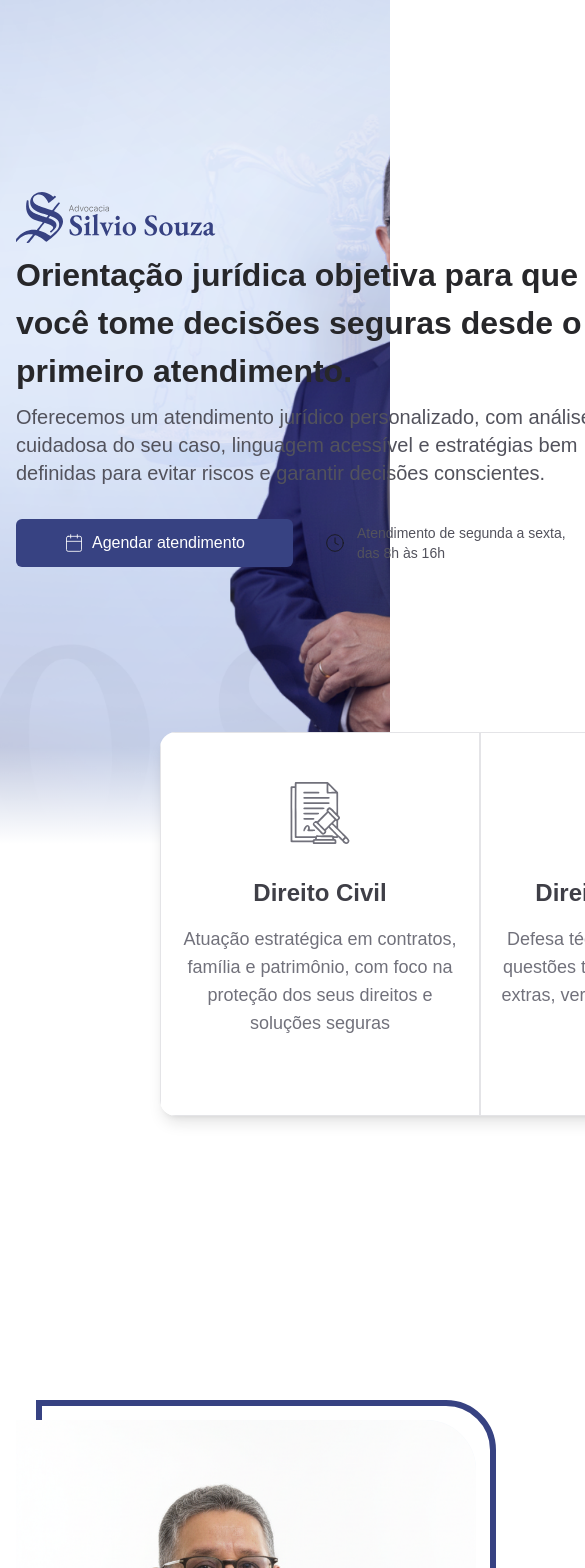
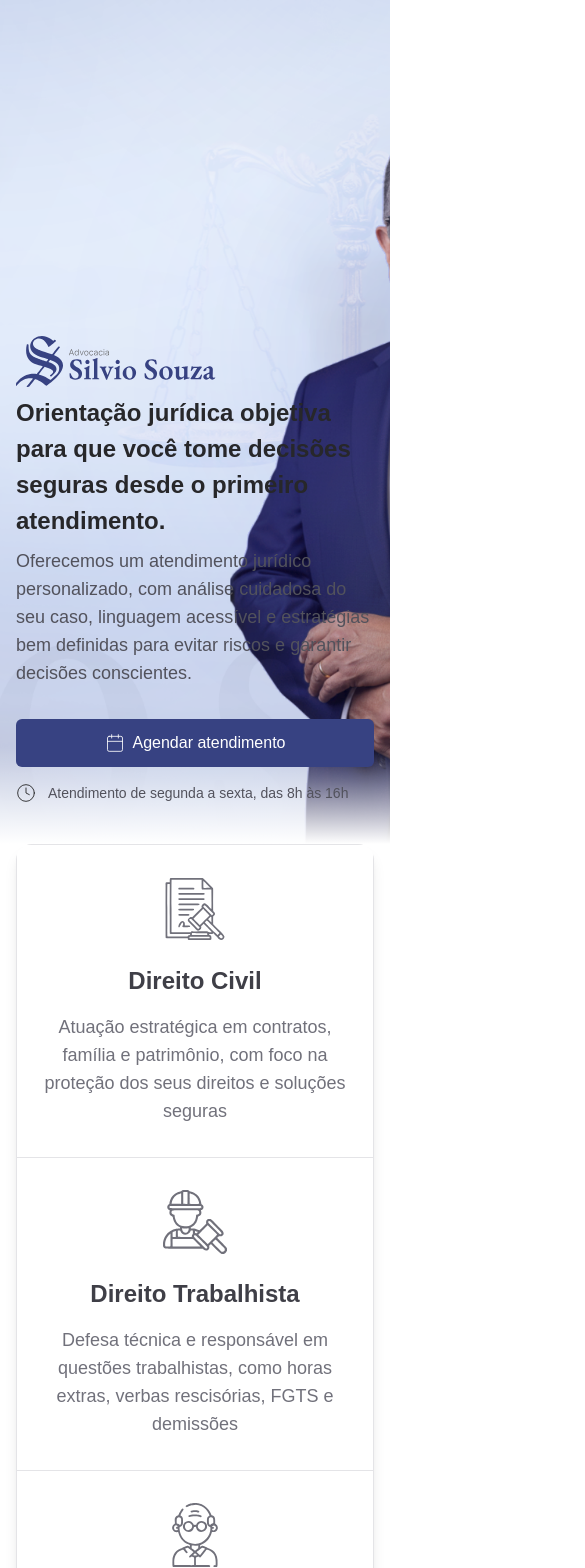
Before and after one commit to inovasoapp/Advocacia-Silvio-Souza, a Next.js app: page / in a window 390 px wide. Shown: the top 1568 px of the page, 585 px wide, since content can reach past the window. Built offline with nearby package versions, Linux system fonts and the light colour scheme.

Commit message:
adapt to mobile

```diff
--- a/src/app/components/about.tsx
+++ b/src/app/components/about.tsx
@@ -4,8 +4,8 @@ import Image from "next/image";
 export function About() {
   return (
     <section className="py-20">
-      <div className="container-section flex items-center gap-20">
-        <div className="relative flex-none max-w-[460px] w-full h-[600px]">
+      <div className="container-section flex flex-col lg:flex lg:flex-row items-center gap-20">
+        <div className="relative flex-none max-w-[460px] w-full h-[600px] px-4 lg:px-0">
           <div className="w-full h-full border-6 border-[#374282] rounded-tr-[50px] -translate-y-5 translate-x-5" />
 
           <div className="absolute top-0 left-0 z-10 w-full h-full bg-blue-50 rounded-tr-[50px] rounded-bl-[50px] overflow-hidden">
--- a/src/app/components/cards.tsx
+++ b/src/app/components/cards.tsx
@@ -2,19 +2,19 @@ import Image from "next/image";
 
 export function Cards() {
   return (
-    <section className="-mt-28 pb-28">
-      <div className="w-7xl mx-auto px-4">
-        <div className="flex justify-center ">
-          <div className="shadow-lg flex justify-center overflow-hidden rounded-2xl z-20">
-            <div className="flex flex-col items-center bg-background w-80 h-96 px-4 py-4 border border-zinc-200 ">
+    <section className="lg:-mt-28 pb-28 relative z-20">
+      <div className="max-w-7xl mx-auto px-4">
+        <div className="flex justify-center">
+          <div className="shadow-lg flex flex-col md:flex-row justify-center overflow-hidden rounded-2xl bg-background">
+            <div className="flex flex-col items-center bg-background w-full md:w-80 h-auto md:h-96 px-4 py-8 border border-zinc-200">
               <Image
                 src="/regulation-edit.svg"
                 alt="Scale Edit"
                 width={64}
                 height={64}
-                className="mt-8"
+                className="mt-0 md:mt-8"
               />
-              <h2 className="mt-8 text-2xl font-bold text-zinc-700">
+              <h2 className="mt-6 md:mt-8 text-2xl font-bold text-zinc-700 text-center">
                 Direito Civil
               </h2>
               <p className="mt-4 text-lg text-zinc-500 text-center">
@@ -22,15 +22,15 @@ export function Cards() {
                 na proteção dos seus direitos e soluções seguras
               </p>
             </div>
-            <div className="flex flex-col items-center bg-background w-80 h-96 px-4 py-4 border border-zinc-200">
+            <div className="flex flex-col items-center bg-background w-full md:w-80 h-auto md:h-96 px-4 py-8 border border-zinc-200 border-t-0 md:border-t md:border-l-0">
               <Image
                 src="/labour-edit.svg"
                 alt="Briefcase Edit"
                 width={64}
                 height={64}
-                className="mt-8"
+                className="mt-0 md:mt-8"
               />
-              <h2 className="mt-8 text-2xl font-bold text-zinc-700">
+              <h2 className="mt-6 md:mt-8 text-2xl font-bold text-zinc-700 text-center">
                 Direito Trabalhista
               </h2>
               <p className="mt-4 text-lg text-zinc-500 text-center">
@@ -38,15 +38,15 @@ export function Cards() {
                 horas extras, verbas rescisórias, FGTS e demissões
               </p>
             </div>
-            <div className="flex flex-col items-center bg-background w-80 h-96 px-4 py-4 border border-zinc-200">
+            <div className="flex flex-col items-center bg-background w-full md:w-80 h-auto md:h-96 px-4 py-8 border border-zinc-200 border-t-0 md:border-t md:border-l-0">
               <Image
                 src="/old-people-edit.svg"
                 alt="Old People Edit"
                 width={64}
                 height={64}
-                className="mt-8"
+                className="mt-0 md:mt-8"
               />
-              <h2 className="mt-8 text-2xl font-bold text-zinc-700">
+              <h2 className="mt-6 md:mt-8 text-2xl font-bold text-zinc-700 text-center">
                 Direito Previdenciário
               </h2>
               <p className="mt-4 text-lg text-zinc-500 text-center">
--- a/src/app/components/hero/hero.tsx
+++ b/src/app/components/hero/hero.tsx
@@ -5,7 +5,7 @@ export function Hero() {
   return (
     <section className="relative w-full h-screen xl:h-[920px] bg-blue-50 bg-[url('/Hero.webp')] bg-cover bg-center">
       <div className="container-section relative z-10">
-        <div className="grid grid-cols-2 gap-5 mt-20">
+        <div className="grid grid-cols-1 lg:grid-cols-2 gap-5 mt-56 lg:mt-20">
           <div className="flex flex-col justify-center h-full flex-1 ">
             <Image
               src="/logo-blue.svg" // Caminho direto da pasta public
@@ -16,28 +16,28 @@ export function Hero() {
               priority // Carrega imediatamente para logo
             />
 
-            <h1 className="text-[2rem] font-bold text-zinc-800 mt-2">
+            <h1 className="text-[1.5rem] lg:text-[2rem] font-bold text-zinc-800 mt-2">
               Orientação jurídica objetiva para que você tome decisões seguras
               desde o primeiro atendimento.
             </h1>
 
-            <p className="text-xl mt-2 text-zinc-600">
+            <p className="text-lg lg:text-xl mt-2 text-zinc-600">
               Oferecemos um atendimento jurídico personalizado, com análise
               cuidadosa do seu caso, linguagem acessível e estratégias bem
               definidas para evitar riscos e garantir decisões conscientes.
             </p>
 
-            <div className="flex items-center gap-8 mt-8">
-              <button className="flex items-center gap-2 bg-[#374282] px-12 py-3 text-white rounded-md cursor-pointer hover:brightness-125 transition-all duration-300 ">
+            <div className="flex flex-col lg:flex-row items-center gap-4 lg:gap-8 mt-8">
+              <button className="flex w-full lg:w-auto items-center justify-center gap-2 bg-[#374282] px-12 py-3 text-white rounded-md cursor-pointer hover:brightness-125 transition-all duration-300 ">
                 <Calendar size={20} strokeWidth={1} className="" />
                 Agendar atendimento
               </button>
 
-              <div className="flex items-center gap-3">
+              <div className="flex w-full lg:w-auto items-center lg:justify-center gap-3">
                 <Clock size={20} strokeWidth={1} className="" />
                 <span className="text-zinc-600 font-light text-sm">
                   Atendimento de segunda a sexta,
-                  <br /> das 8h às 16h
+                  <br className="hidden lg:block" /> das 8h às 16h
                 </span>
               </div>
             </div>
--- a/src/app/globals.css
+++ b/src/app/globals.css
@@ -27,6 +27,6 @@ body {
 
 @layer utilities {
   .container-section {
-    @apply w-7xl mx-auto px-4 py-28;
+    @apply max-w-7xl w-full mx-auto px-4 py-28;
   }
 }
```
